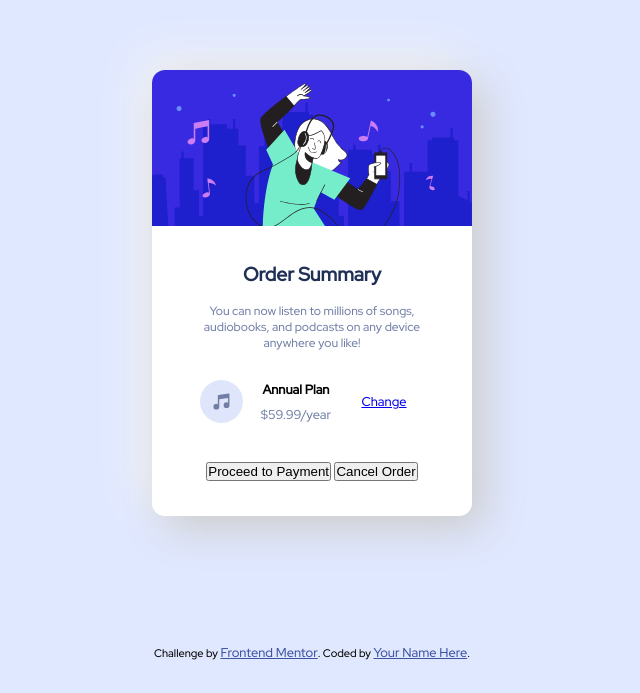
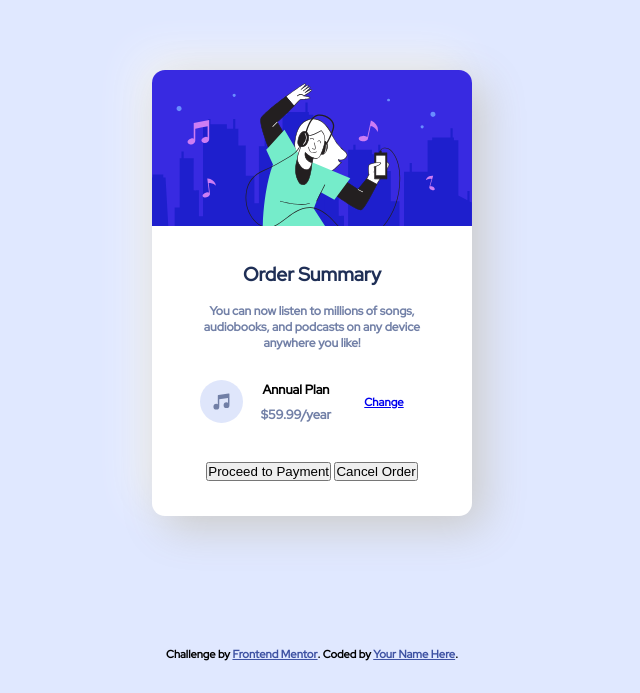
Before and after one commit to utkarsh1311/web-dev-practice, a plain HTML site: page order-summary-component-main/index.html in a window 1280 px wide. Shown: the part 107-800 px from the top of the page, without its empty margins (328-968 px from the left). Drawn offline with Linux system fonts and the light colour scheme.

Commit message:
add a default font-weight to all text

```diff
--- a/order-summary-component-main/style.css
+++ b/order-summary-component-main/style.css
@@ -17,6 +17,7 @@ body {
 	display: flex;
 	justify-content: center;
 	align-items: center;
+    font-weight: 800;
 }
 
 .card {
@@ -95,7 +96,8 @@ body {
 
 a {
 	margin: 0 auto;
-	font-size: 0.8rem;
+	font-size: 0.7rem;
+    font-weight: 700;
 }
 
 .attribution {
```
